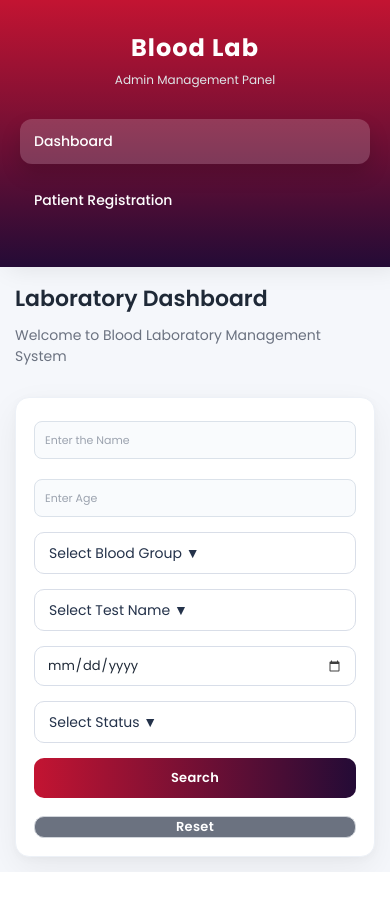
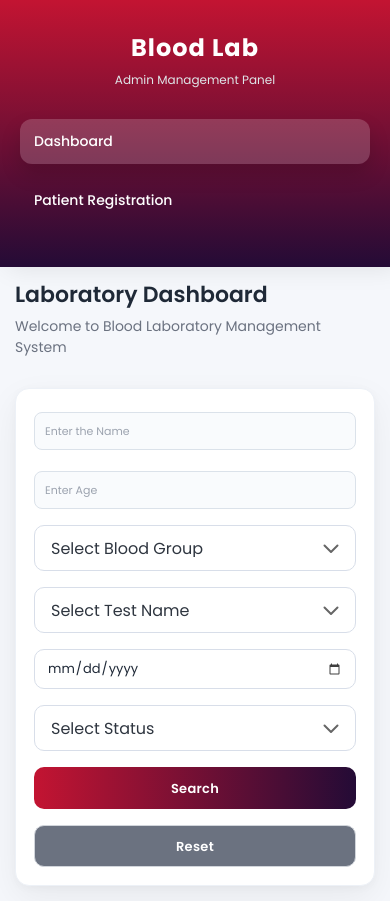
Before and after one commit to sumitpatil18/laboratory-management-system, a React (Vite) app: page / in a window 390 px wide. Before the commit the page ends 872 px from the top, so only its background shows below. Built offline with nearby package versions, Linux system fonts and the light colour scheme.

Commit message:
Change the button and reset button .css file

```diff
--- a/src/Components/Button/Button.css
+++ b/src/Components/Button/Button.css
@@ -1,162 +1,177 @@
 /* ==========================================
-   BASE BUTTON COMPONENT
+   PRIMARY BUTTON COMPONENT
+   Reusable Button Design
 ========================================== */
 
 .primary-btn {
+
     /* Layout */
+
     display: inline-flex;
+
     align-items: center;
+
     justify-content: center;
+
     gap: 8px;
 
-  /* Size */
-  min-height: 42px;
-  min-width: 140px;
-  padding: 0 24px;
+    /* Appearance */
 
-  /* Border */
     border: none;
+
+    outline: none;
+
     border-radius: 10px;
 
-  /* Background */
     background: linear-gradient(90deg, #c31432, #240b36);
 
-  /* Text */
+    /* Typography */
+
     color: #ffffff;
+
     font-family: "Poppins", sans-serif;
+
     font-size: 15px;
+
     font-weight: 600;
+
     letter-spacing: 0.3px;
 
+    line-height: 1;
+
+    white-space: nowrap;
+
+    text-decoration: none;
+
     /* Interaction */
+
     cursor: pointer;
+
     user-select: none;
 
-  /* Prevent text breaking */
-  white-space: nowrap;
-
-  /* Browser calculation */
     box-sizing: border-box;
 
-  /* Animation */
     transition:
-    transform 0.3s ease,
-    box-shadow 0.3s ease,
-    background 0.3s ease,
-    opacity 0.3s ease;
+        background 0.25s ease,
+        color 0.25s ease,
+        transform 0.25s ease,
+        box-shadow 0.25s ease;
+
 }
 
 /* ==========================================
-   HOVER STATE
+   HOVER
 ========================================== */
 
 .primary-btn:hover {
+
     transform: translateY(-2px);
 
     box-shadow: 0 10px 24px rgba(36, 11, 54, 0.25);
+
 }
 
 /* ==========================================
-   ACTIVE / CLICK STATE
+   ACTIVE
 ========================================== */
 
 .primary-btn:active {
+
     transform: scale(0.98);
+
 }
 
 /* ==========================================
-   KEYBOARD ACCESSIBILITY
+   FOCUS
 ========================================== */
 
 .primary-btn:focus-visible {
+
     outline: none;
 
     box-shadow:
         0 0 0 3px rgba(195, 20, 50, 0.18),
-    0 10px 24px rgba(36, 11, 54, 0.2);
+        0 10px 24px rgba(36, 11, 54, 0.18);
+
 }
 
 /* ==========================================
-   DISABLED STATE
+   DISABLED
 ========================================== */
 
 .primary-btn:disabled {
+
     background: #d1d5db;
 
     color: #6b7280;
 
     cursor: not-allowed;
 
+    box-shadow: none;
+
     transform: none;
 
-  box-shadow: none;
+    opacity: 0.8;
 
-  opacity: 0.8;
 }
 
 /* ==========================================
-   LOADING STATE
+   LOADING
 ========================================== */
 
 .primary-btn.loading {
-  cursor: wait;
 
     pointer-events: none;
 
-  opacity: 0.75;
+    cursor: wait;
+
+    opacity: 0.7;
+
 }
 
 /* ==========================================
-   BUTTON SIZE VARIANTS
-   (Reusable Design System)
+   SIZE VARIANTS
+   Parent controls width & spacing
 ========================================== */
 
 .primary-btn.small {
-  min-height: 34px;
-
-  padding: 0 16px;
 
     font-size: 13px;
+
 }
 
 .primary-btn.medium {
-  min-height: 42px;
-
-  padding: 0 24px;
 
     font-size: 15px;
+
 }
 
 .primary-btn.large {
-  min-height: 50px;
-
-  padding: 0 32px;
 
     font-size: 17px;
+
 }
 
 /* ==========================================
-   RESPONSIVE DESIGN
+   RESPONSIVE
 ========================================== */
 
-@media (max-width: 768px) {
-  .primary-btn {
-    min-width: 120px;
+@media (max-width:768px){
 
-    padding: 0 20px;
+    .primary-btn{
 
-    font-size: 14px;
-  }
+        font-size:14px;
+
     }
 
-@media (max-width: 480px) {
-  .primary-btn {
-    min-width: 100px;
+}
 
-    min-height: 40px;
+@media (max-width:480px){
 
-    padding: 0 16px;
+    .primary-btn{
 
-    font-size: 13px;
+        font-size:13px;
+
     }
+
 }
--- a/src/Components/Button/ResetBTN.css
+++ b/src/Components/Button/ResetBTN.css
@@ -1,8 +1,20 @@
 /* ==========================================
-   RESET BUTTON
+   RESET BUTTON COMPONENT
+   Reusable Secondary Button
 ========================================== */
 
-.reset-btn{
+.reset-btn {
+  /* Layout */
+
+  display: inline-flex;
+
+  align-items: center;
+
+  justify-content: center;
+
+  gap: 8px;
+
+  /* Appearance */
 
   border: 1px solid #d1d5db;
 
@@ -11,6 +23,8 @@
   border-radius: 10px;
 
   background: #6b7280;
+
+  /* Typography */
 
   color: #ffffff;
 
@@ -22,98 +36,124 @@
 
   letter-spacing: 0.3px;
 
+  line-height: 1;
+
+  white-space: nowrap;
+
+  text-decoration: none;
+
+  /* Interaction */
+
   cursor: pointer;
 
   user-select: none;
 
   box-sizing: border-box;
 
-    transition: all 0.3s ease;
-
+  transition:
+    background-color 0.25s ease,
+    color 0.25s ease,
+    border-color 0.25s ease,
+    transform 0.25s ease,
+    box-shadow 0.25s ease;
 }
 
 /* ==========================================
    HOVER
 ========================================== */
 
-.reset-btn:hover{
+.reset-btn:hover {
+  background: #4b5563;
 
-    background: #f9fafb;
+  border-color: #4b5563;
 
-    color: #111827;
-
-    border-color: #9ca3af;
+  color: #ffffff;
 
   transform: translateY(-2px);
 
-    box-shadow: 0 8px 20px rgba(0, 0, 0, 0.08);
-
+  box-shadow: 0 8px 20px rgba(0, 0, 0, 0.12);
 }
 
 /* ==========================================
    ACTIVE
 ========================================== */
 
-.reset-btn:active{
-
+.reset-btn:active {
   transform: scale(0.98);
-
 }
 
 /* ==========================================
    FOCUS
 ========================================== */
 
-.reset-btn:focus{
-
+.reset-btn:focus-visible {
   outline: none;
 
   box-shadow:
-        0 0 0 3px rgba(156, 163, 175, 0.25),
-        0 8px 20px rgba(0, 0, 0, 0.08);
-
+    0 0 0 3px rgba(107, 114, 128, 0.2),
+    0 8px 20px rgba(0, 0, 0, 0.12);
 }
 
 /* ==========================================
    DISABLED
 ========================================== */
 
-.reset-btn:disabled{
+.reset-btn:disabled {
+  background: #e5e7eb;
 
-    background: #f3f4f6;
+  border-color: #e5e7eb;
 
   color: #9ca3af;
 
-    border-color: #e5e7eb;
+  cursor: not-allowed;
 
-    cursor: not-allowed;
+  opacity: 0.8;
 
   transform: none;
 
   box-shadow: none;
+}
 
+/* ==========================================
+   LOADING
+========================================== */
+
+.reset-btn.loading {
+  pointer-events: none;
+
+  cursor: wait;
+
+  opacity: 0.7;
+}
+
+/* ==========================================
+   SIZE VARIANTS
+========================================== */
+
+.reset-btn.small {
+  font-size: 13px;
+}
+
+.reset-btn.medium {
+  font-size: 15px;
+}
+
+.reset-btn.large {
+  font-size: 17px;
 }
 
 /* ==========================================
    RESPONSIVE
 ========================================== */
 
-@media (max-width: 768px){
-
-    .reset-btn{
-
+@media (max-width: 768px) {
+  .reset-btn {
     font-size: 14px;
-
+  }
 }
 
+@media (max-width: 480px) {
+  .reset-btn {
+    font-size: 13px;
   }
-
-@media (max-width: 480px){
-
-    .reset-btn{
-
-        font-size: 13px;
-
 }
-
-}
--- a/src/Components/Button/ResetBTN.jsx
+++ b/src/Components/Button/ResetBTN.jsx
@@ -1,11 +1,8 @@
 import "./ResetBTN.css";
-export default function ResetBTN({ className,type, info }) {
+export default function ResetBTN({ type, info,className }) {
   return (
     <>
-      <div>
         <button className={`reset-btn ${className || ""}`} type={type}>{info}</button>
-      </div>
-
     </>
   );
 }
--- a/src/Data/SelectionList.js
+++ b/src/Data/SelectionList.js
@@ -1,7 +1,7 @@
 export const bloodGroup=[
     {
         value:"",
-        info:"Select Blood Group ▼"
+        info:"Select Blood Group "
     },
     {
         value:"A_POSITIVE",
@@ -41,7 +41,7 @@ export const bloodGroup=[
 export const testNames = [
   {
     value: "Select_Test_Name",
-    info: "Select Test Name ▼"
+    info: "Select Test Name "
   },
   {
     value: "ASO",
@@ -153,7 +153,7 @@ export const selectStatus=[
 
     {
         value:"Select_Status",
-        info:"Select Status ▼"
+        info:"Select Status "
     },
     {
         value:"Completed",
--- a/src/Pages/Dashbord/Dashbord.css
+++ b/src/Pages/Dashbord/Dashbord.css
@@ -1,458 +1,255 @@
-/* ==========================================
-   GOOGLE FONT
-========================================== */
-
-@import url("https://fonts.googleapis.com/css2?family=Poppins:wght@300;400;500;600;700&display=swap");
-
-
-
-/* ==========================================
-   GLOBAL RESET
-========================================== */
-
-*{
-
-    margin:0;
-
-    padding:0;
-
-    box-sizing:border-box;
-
-    font-family:"Poppins",sans-serif;
-
-}
-
-
-
 /* ==========================================
    DASHBOARD PAGE
 ========================================== */
 
+.dashboard-page {
 
-.dashboard-page{
+    min-height: 100vh;
 
-    min-height:100vh;
-
-    background:#f5f7fb;
+    background: #f5f7fb;
 
 }
 
-
-
 /* ==========================================
-   MAIN CONTENT AREA
-   Sidebar Width = 260px
+   MAIN CONTENT
 ========================================== */
 
+.headline {
 
-.headline{
+    margin-left: 260px;
 
-    margin-left:260px;
-
-    padding:35px;
+    padding: 35px;
 
 }
-
-
 
 /* ==========================================
    DASHBOARD HEADER
 ========================================== */
 
+.dashboard-header {
 
-.dashboard-header{
-
-    margin-bottom:30px;
+    margin-bottom: 30px;
 
 }
 
+.dashboard-header h1 {
 
+    font-size: 35px;
 
-.dashboard-header h1{
+    font-weight: 600;
 
-    font-size:35px;
+    color: #1f2937;
 
-    font-weight:600;
-
-    color:#1f2937;
-
-    margin-bottom:10px;
+    line-height: 1.2;
 
 }
 
+.subTitle-Dash {
 
+    margin-top: 8px;
 
-.subTitle-Dash{
+    font-size: 17px;
 
-    font-size:18px;
+    color: #6b7280;
 
-    color:#6b7280;
+    line-height: 1.5;
 
 }
 
-
-
 /* ==========================================
-   CONTENT AREA
+   CONTENT
 ========================================== */
 
+.content {
 
-.content{
-
-    width:100%;
+    width: 100%;
 
 }
-
-
-
-/* ==========================================
-   CARD DESIGN
-========================================== */
-
-
-.content .card,
-.card{
-
-    width:100%;
-
-    background:#ffffff;
-
-    border-radius:22px;
-
-    padding:30px;
-
-    box-shadow:
-
-    0 10px 30px rgba(0,0,0,0.08);
-
-}
-
-
 
 /* ==========================================
    FILTER GRID
 ========================================== */
 
+.filter-container {
 
-.filter-container{
+    display: grid;
 
-    display:grid;
+    grid-template-columns: repeat(5, minmax(180px, 1fr));
 
-    grid-template-columns:repeat(5,1fr);
+    gap: 20px;
 
-    gap:20px;
-
-    align-items:end;
+    align-items: end;
 
 }
 
-
-
 /* ==========================================
-   COMPONENT WIDTH
+   GRID ITEMS
 ========================================== */
-
 
 .filter-name,
 .filter-age,
 .filter-blood-group,
 .filter-test-names,
 .date-picker,
-.filter-status,
-.search-button,
-.reset-button{
+.filter-status {
 
-    width:100%;
+    width: 100%;
 
 }
 
-
-
 /* ==========================================
-   INPUT DESIGN
+   BUTTON LAYOUT
+   (Only Layout - Design comes from Button.css)
 ========================================== */
 
+.search-button,
+.reset-button {
 
-.input-field input,
-.selection-list select,
-.date-picker input{
+    width: 100%;
 
+    min-height: 42px;
 
-    width:100%;
+    display: flex;
 
-    height:42px;
+    align-items: center;
 
-    padding:0 14px;
+    justify-content: center;
 
-    border-radius:10px;
-
-    border:1px solid #d9dee8;
-
-    background:#ffffff;
-
-    color:#24324a;
-
-    font-size:14px;
-
-    outline:none;
-
-    transition:.3s;
+    align-self: end;
 
 }
 
-
-
-.input-field input:focus,
-.selection-list select:focus,
-.date-picker input:focus{
-
-
-    border-color:#c31432;
-
-    box-shadow:
-
-    0 0 0 3px rgba(195,20,50,.1);
-
-}
-
-
-
 /* ==========================================
-   BUTTON DESIGN
+   LARGE DESKTOP
 ========================================== */
 
+@media (max-width: 1400px) {
 
-.search-button button,
-.reset-button button{
+    .filter-container {
 
-
-    width:100%;
-
-    height:42px;
-
-    border:none;
-
-    border-radius:10px;
-
-    cursor:pointer;
-
-    font-size:15px;
-
-    font-weight:600;
-
-    color:white;
-
-    transition:.3s;
-
-}
-
-
-
-.search-button button{
-
-
-    background:
-
-    linear-gradient(
-
-        90deg,
-
-        #c31432,
-
-        #240b36
-
-    );
-
-}
-
-
-
-.reset-button button{
-
-
-    background:#6c7585;
-
-}
-
-
-
-.search-button button:hover,
-.reset-button button:hover{
-
-
-    transform:translateY(-2px);
-
-}
-
-
-
-/* ==========================================
-   LARGE LAPTOP
-========================================== */
-
-
-@media(max-width:1400px){
-
-
-    .filter-container{
-
-        grid-template-columns:repeat(4,1fr);
+        grid-template-columns: repeat(4, minmax(180px, 1fr));
 
     }
 
-
 }
-
-
 
 /* ==========================================
    LAPTOP
 ========================================== */
 
+@media (max-width: 1200px) {
 
-@media(max-width:1200px){
+    .headline {
 
-
-    .filter-container{
-
-        grid-template-columns:repeat(3,1fr);
+        padding: 30px;
 
     }
 
+    .filter-container {
+
+        grid-template-columns: repeat(3, minmax(180px, 1fr));
+
+    }
 
 }
-
-
 
 /* ==========================================
    TABLET
 ========================================== */
 
+@media (max-width: 992px) {
 
-@media(max-width:992px){
+    .headline {
 
+        margin-left: 0;
 
-    .headline{
-
-        margin-left:0;
-
-        padding:25px;
+        padding: 25px;
 
     }
 
+    .dashboard-header h1 {
 
-
-    .dashboard-header h1{
-
-        font-size:30px;
+        font-size: 30px;
 
     }
 
+    .subTitle-Dash {
 
-
-    .filter-container{
-
-        grid-template-columns:repeat(2,1fr);
+        font-size: 16px;
 
     }
 
+    .filter-container {
+
+        grid-template-columns: repeat(2, minmax(180px, 1fr));
+
+    }
 
 }
-
-
 
 /* ==========================================
    MOBILE
 ========================================== */
 
+@media (max-width: 768px) {
 
-@media(max-width:768px){
+    .headline {
 
-
-    .headline{
-
-        padding:20px;
+        padding: 20px;
 
     }
 
+    .dashboard-header h1 {
 
-
-    .dashboard-header h1{
-
-        font-size:26px;
+        font-size: 26px;
 
     }
 
+    .subTitle-Dash {
 
-
-    .subTitle-Dash{
-
-        font-size:15px;
+        font-size: 15px;
 
     }
 
+    .filter-container {
 
+        grid-template-columns: 1fr;
 
-    .card{
-
-        padding:20px;
-
-        border-radius:18px;
+        gap: 16px;
 
     }
 
+    .search-button,
+    .reset-button {
 
-
-    .filter-container{
-
-        grid-template-columns:1fr;
-
-        gap:15px;
+        width: 100%;
 
     }
 
-
 }
-
-
 
 /* ==========================================
    SMALL MOBILE
 ========================================== */
 
+@media (max-width: 480px) {
 
-@media(max-width:480px){
+    .headline {
 
-
-    .headline{
-
-        padding:15px;
+        padding: 15px;
 
     }
 
+    .dashboard-header h1 {
 
-
-    .dashboard-header h1{
-
-        font-size:22px;
+        font-size: 22px;
 
     }
 
+    .subTitle-Dash {
 
-
-    .subTitle-Dash{
-
-        font-size:14px;
+        font-size: 14px;
 
     }
 
-
-
-    .card{
-
-        padding:15px;
-
-    }
-
-
 }
--- a/src/Pages/Dashbord/Dashbord.jsx
+++ b/src/Pages/Dashbord/Dashbord.jsx
@@ -75,7 +75,7 @@ export default function Dashbord() {
 
               <Button className="search-button" type="button" info="Search" />
 
-              <ResetBTN className="reset-button" type="button" info="Reset" />
+              <ResetBTN  type="button" info="Reset" className="reset-button"/>
             </div>
           </Card>
         </div>
--- a/src/index.css
+++ b/src/index.css
@@ -1,5 +1,10 @@
-* {
-  margin: 0;
-  padding: 0;
-  box-sizing: border-box;
+*{
+    margin:0;
+    padding:0;
+    box-sizing:border-box;
 }
+
+body{
+    font-family:"Poppins",sans-serif;
+    background:#f5f7fb;
+}
```
Also changed, not shown: src/Pages/PatientRegistation/PatientRegistration.css (+17 -0 lines). Lines whose indentation alone changed are shown as unchanged.
